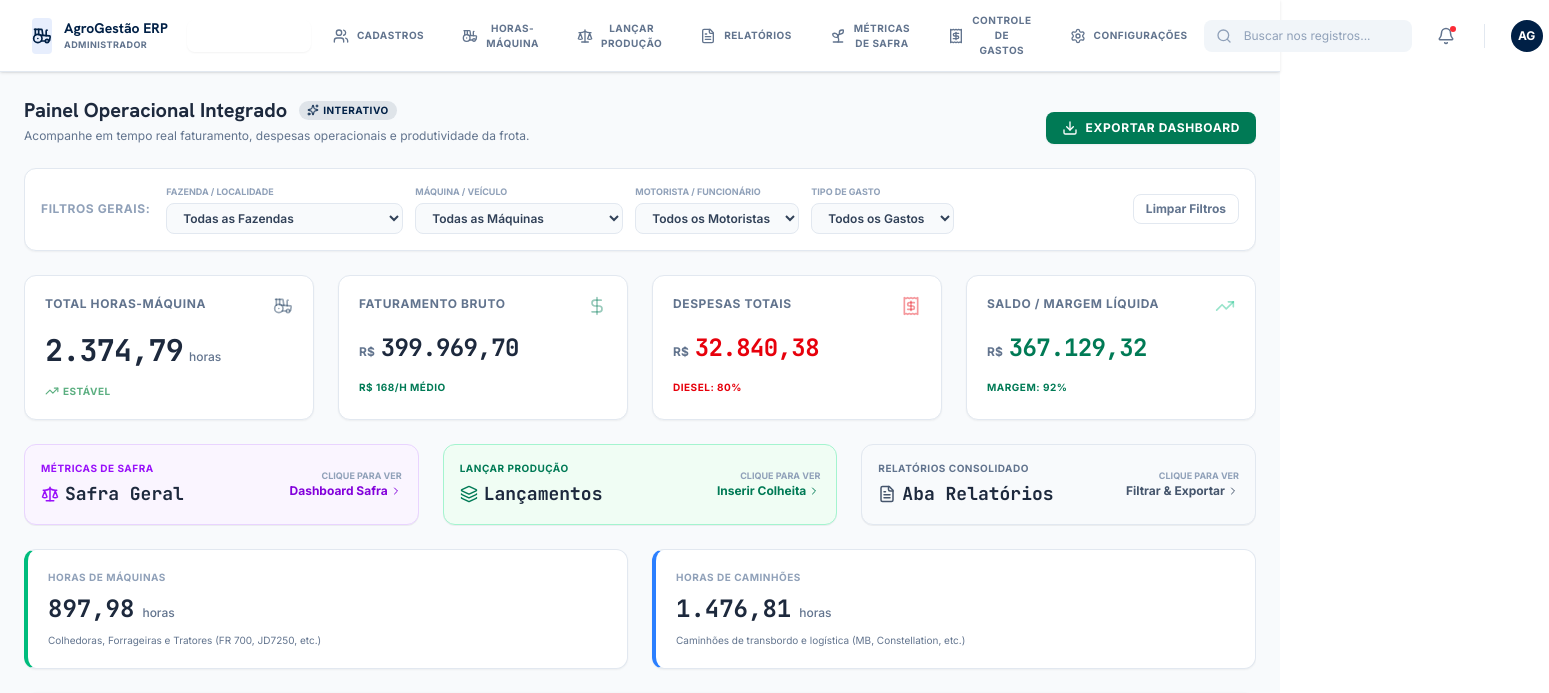
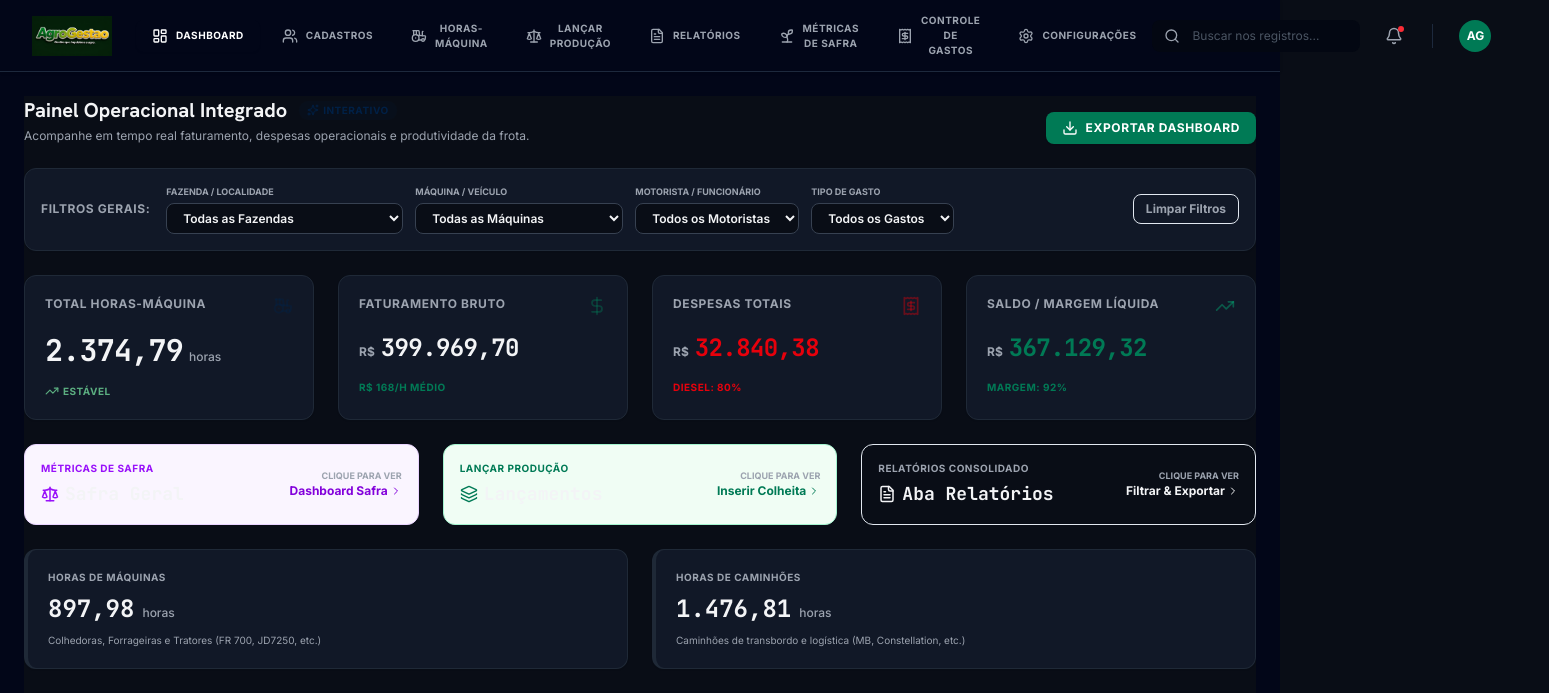
Before and after one commit to scariotagrogestao-web/agrogestao, a React (Vite) app: page / in a window 1280 px wide. Shown: the top 693 px of the page, 1549 px wide, since content can reach past the window. Built offline with nearby package versions, Linux system fonts and the light colour scheme.

Commit message:
style: integracao do logotipo AgroGestao no header

```diff
--- a/preview.html
+++ b/preview.html
@@ -10,14 +10,14 @@
 <style>
 *,*::before,*::after{box-sizing:border-box;margin:0;padding:0}
 :root{
-  --navy:#002046;--navy-light:#0a3060;--navy-dark:#001530;
-  --primary:#047857;--primary-light:#059669;--primary-dark:#064e3b;
-  --accent:#10b981;--accent-light:#34d399;--accent-dark:#047857;
+  --navy:#090d16;--navy-light:#0e1626;--navy-dark:#05080f;
+  --primary:#0d9488;--primary-light:#14b8a6;--primary-dark:#0f766e;
+  --accent:#2dd4bf;--accent-light:#5eead4;--accent-dark:#0f766e;
   --warn:#f59e0b;--danger:#ef4444;--info:#3b82f6;
-  --bg:#f8fafc;--card:#fff;--border:#e2e8f0;
-  --text:#1e293b;--text-muted:#64748b;--text-light:#94a3b8;
-  --shadow:0 1px 3px rgba(0,0,0,.05),0 1px 2px rgba(0,0,0,.02);
-  --shadow-md:0 4px 6px -1px rgba(0,0,0,.08),0 2px 4px -2px rgba(0,0,0,.04);
+  --bg:#090d16;--card:#111827;--border:#1f2937;
+  --text:#f3f4f6;--text-muted:#9ca3af;--text-light:#4b5563;
+  --shadow:0 4px 6px -1px rgba(0,0,0,0.2),0 2px 4px -2px rgba(0,0,0,0.1);
+  --shadow-md:0 10px 15px -3px rgba(0,0,0,0.3),0 4px 6px -2px rgba(0,0,0,0.15);
   --radius:12px;--radius-sm:8px;
 }
 html{font-size:13px;scroll-behavior:smooth}
@@ -136,8 +136,7 @@ input[type=number] {
 
 <nav class="top-nav">
   <div class="top-nav-brand">
-    <h1><span>🚜</span> AgroGestão ERP</h1>
-    <small>Painel de Controle Integrado Standalone</small>
+    <img src="AgroGestao_logotipo.png" alt="AgroGestão Logo" style="height:36px; width:auto; object-fit:contain;">
   </div>
 
   <div class="top-nav-menu">
@@ -224,16 +223,16 @@ function genId(prefix=''){return prefix+Date.now().toString(36)+Math.random().to
 function todayISO(){return new Date().toISOString().split('T')[0]}
 
 function getEntityColor(name) {
-  if (!name || name === '—' || name === '-') return 'background:#f8fafc; color:#334155; border:1px solid #e2e8f0;';
+  if (!name || name === '—' || name === '-') return 'background:rgba(255,255,255,0.05); color:#94a3b8; border:1px solid rgba(255,255,255,0.1);';
   const colors = [
-    'background:#ecfdf5; color:#047857; border:1px solid #d1fae5;',
-    'background:#eff6ff; color:#1d4ed8; border:1px solid #dbeafe;',
-    'background:#faf5ff; color:#7e22ce; border:1px solid #f3e8ff;',
-    'background:#fffbeb; color:#b45309; border:1px solid #fef3c7;',
-    'background:#fff1f2; color:#be123c; border:1px solid #ffe4e6;',
-    'background:#ecfeff; color:#0e7490; border:1px solid #ccfbf1;',
-    'background:#e0e7ff; color:#4338ca; border:1px solid #e0e7ff;',
-    'background:#fff7ed; color:#c2410c; border:1px solid #ffedd5;'
+    'background:rgba(20,184,166,0.12); color:#2dd4bf; border:1px solid rgba(20,184,166,0.25);',
+    'background:rgba(59,130,246,0.12); color:#60a5fa; border:1px solid rgba(59,130,246,0.25);',
+    'background:rgba(168,85,247,0.12); color:#c084fc; border:1px solid rgba(168,85,247,0.25);',
+    'background:rgba(245,158,11,0.12); color:#fbbf24; border:1px solid rgba(245,158,11,0.25);',
+    'background:rgba(244,63,94,0.12); color:#fb7185; border:1px solid rgba(244,63,94,0.25);',
+    'background:rgba(6,182,212,0.12); color:#22d3ee; border:1px solid rgba(6,182,212,0.25);',
+    'background:rgba(99,102,241,0.12); color:#818cf8; border:1px solid rgba(99,102,241,0.25);',
+    'background:rgba(249,115,22,0.12); color:#ff9d3f; border:1px solid rgba(249,115,22,0.25);'
   ];
   let hash = 0;
   for (let i = 0; i < name.length; i++) {
@@ -1234,7 +1233,7 @@ function renderProduction() {
                   <tr style="background:${bg}; border-bottom:1px solid #cbd5e1">
                     <td style="font-family:monospace;font-weight:600">${p.date.split('-').reverse().join('/')}</td>
                     <td style="color:var(--text-muted)">${p.semana}</td>
-                    <td style="font-weight:700;color:var(--primary-dark)">${areaName(p.areaId)}</td>
+                    <td><span class="badge" style="${getEntityColor(areaName(p.areaId))}">${areaName(p.areaId)}</span></td>
                     <td><span class="badge" style="${getEntityColor(maquinaName(p.maquinaId))}">${maquinaName(p.maquinaId)}</span></td>
                     <td><span class="badge" style="${getEntityColor(motoristaName(p.motoristaId))}">${motoristaName(p.motoristaId)}</span></td>
                     <td style="text-align:right;font-family:monospace">${fmtNum(p.hectares)} ha</td>
@@ -1428,7 +1427,7 @@ function renderPayments() {
                 <tr style="background:${bg}; border-bottom:1px solid #cbd5e1">
                   <td style="color:var(--text-muted);font-weight:600">${p.semana}</td>
                   <td style="font-family:monospace">${p.date.split('-').reverse().join('/')}</td>
-                  <td style="font-weight:700;color:var(--primary-dark)">${areaName(p.areaId)}</td>
+                  <td><span class="badge" style="${getEntityColor(areaName(p.areaId))}">${areaName(p.areaId)}</span></td>
                   <td><span class="badge" style="${getEntityColor(maquinaName(p.maquinaId))}">${maquinaName(p.maquinaId)}</span></td>
                   <td><span class="badge" style="${getEntityColor(motoristaName(p.motoristaId))}">${motoristaName(p.motoristaId)}</span></td>
                   <td style="text-align:right;font-family:monospace">${fmtNum(p.hectares)} ha</td>
--- a/preview_template.html
+++ b/preview_template.html
@@ -10,14 +10,14 @@
 <style>
 *,*::before,*::after{box-sizing:border-box;margin:0;padding:0}
 :root{
-  --navy:#002046;--navy-light:#0a3060;--navy-dark:#001530;
-  --primary:#047857;--primary-light:#059669;--primary-dark:#064e3b;
-  --accent:#10b981;--accent-light:#34d399;--accent-dark:#047857;
+  --navy:#090d16;--navy-light:#0e1626;--navy-dark:#05080f;
+  --primary:#0d9488;--primary-light:#14b8a6;--primary-dark:#0f766e;
+  --accent:#2dd4bf;--accent-light:#5eead4;--accent-dark:#0f766e;
   --warn:#f59e0b;--danger:#ef4444;--info:#3b82f6;
-  --bg:#f8fafc;--card:#fff;--border:#e2e8f0;
-  --text:#1e293b;--text-muted:#64748b;--text-light:#94a3b8;
-  --shadow:0 1px 3px rgba(0,0,0,.05),0 1px 2px rgba(0,0,0,.02);
-  --shadow-md:0 4px 6px -1px rgba(0,0,0,.08),0 2px 4px -2px rgba(0,0,0,.04);
+  --bg:#090d16;--card:#111827;--border:#1f2937;
+  --text:#f3f4f6;--text-muted:#9ca3af;--text-light:#4b5563;
+  --shadow:0 4px 6px -1px rgba(0,0,0,0.2),0 2px 4px -2px rgba(0,0,0,0.1);
+  --shadow-md:0 10px 15px -3px rgba(0,0,0,0.3),0 4px 6px -2px rgba(0,0,0,0.15);
   --radius:12px;--radius-sm:8px;
 }
 html{font-size:13px;scroll-behavior:smooth}
@@ -136,8 +136,7 @@ input[type=number] {
 
 <nav class="top-nav">
   <div class="top-nav-brand">
-    <h1><span>🚜</span> AgroGestão ERP</h1>
-    <small>Painel de Controle Integrado Standalone</small>
+    <img src="AgroGestao_logotipo.png" alt="AgroGestão Logo" style="height:36px; width:auto; object-fit:contain;">
   </div>
 
   <div class="top-nav-menu">
@@ -224,16 +223,16 @@ function genId(prefix=''){return prefix+Date.now().toString(36)+Math.random().to
 function todayISO(){return new Date().toISOString().split('T')[0]}
 
 function getEntityColor(name) {
-  if (!name || name === '—' || name === '-') return 'background:#f8fafc; color:#334155; border:1px solid #e2e8f0;';
+  if (!name || name === '—' || name === '-') return 'background:rgba(255,255,255,0.05); color:#94a3b8; border:1px solid rgba(255,255,255,0.1);';
   const colors = [
-    'background:#ecfdf5; color:#047857; border:1px solid #d1fae5;',
-    'background:#eff6ff; color:#1d4ed8; border:1px solid #dbeafe;',
-    'background:#faf5ff; color:#7e22ce; border:1px solid #f3e8ff;',
-    'background:#fffbeb; color:#b45309; border:1px solid #fef3c7;',
-    'background:#fff1f2; color:#be123c; border:1px solid #ffe4e6;',
-    'background:#ecfeff; color:#0e7490; border:1px solid #ccfbf1;',
-    'background:#e0e7ff; color:#4338ca; border:1px solid #e0e7ff;',
-    'background:#fff7ed; color:#c2410c; border:1px solid #ffedd5;'
+    'background:rgba(20,184,166,0.12); color:#2dd4bf; border:1px solid rgba(20,184,166,0.25);',
+    'background:rgba(59,130,246,0.12); color:#60a5fa; border:1px solid rgba(59,130,246,0.25);',
+    'background:rgba(168,85,247,0.12); color:#c084fc; border:1px solid rgba(168,85,247,0.25);',
+    'background:rgba(245,158,11,0.12); color:#fbbf24; border:1px solid rgba(245,158,11,0.25);',
+    'background:rgba(244,63,94,0.12); color:#fb7185; border:1px solid rgba(244,63,94,0.25);',
+    'background:rgba(6,182,212,0.12); color:#22d3ee; border:1px solid rgba(6,182,212,0.25);',
+    'background:rgba(99,102,241,0.12); color:#818cf8; border:1px solid rgba(99,102,241,0.25);',
+    'background:rgba(249,115,22,0.12); color:#ff9d3f; border:1px solid rgba(249,115,22,0.25);'
   ];
   let hash = 0;
   for (let i = 0; i < name.length; i++) {
@@ -1234,7 +1233,7 @@ function renderProduction() {
                   <tr style="background:${bg}; border-bottom:1px solid #cbd5e1">
                     <td style="font-family:monospace;font-weight:600">${p.date.split('-').reverse().join('/')}</td>
                     <td style="color:var(--text-muted)">${p.semana}</td>
-                    <td style="font-weight:700;color:var(--primary-dark)">${areaName(p.areaId)}</td>
+                    <td><span class="badge" style="${getEntityColor(areaName(p.areaId))}">${areaName(p.areaId)}</span></td>
                     <td><span class="badge" style="${getEntityColor(maquinaName(p.maquinaId))}">${maquinaName(p.maquinaId)}</span></td>
                     <td><span class="badge" style="${getEntityColor(motoristaName(p.motoristaId))}">${motoristaName(p.motoristaId)}</span></td>
                     <td style="text-align:right;font-family:monospace">${fmtNum(p.hectares)} ha</td>
@@ -1428,7 +1427,7 @@ function renderPayments() {
                 <tr style="background:${bg}; border-bottom:1px solid #cbd5e1">
                   <td style="color:var(--text-muted);font-weight:600">${p.semana}</td>
                   <td style="font-family:monospace">${p.date.split('-').reverse().join('/')}</td>
-                  <td style="font-weight:700;color:var(--primary-dark)">${areaName(p.areaId)}</td>
+                  <td><span class="badge" style="${getEntityColor(areaName(p.areaId))}">${areaName(p.areaId)}</span></td>
                   <td><span class="badge" style="${getEntityColor(maquinaName(p.maquinaId))}">${maquinaName(p.maquinaId)}</span></td>
                   <td><span class="badge" style="${getEntityColor(motoristaName(p.motoristaId))}">${motoristaName(p.motoristaId)}</span></td>
                   <td style="text-align:right;font-family:monospace">${fmtNum(p.hectares)} ha</td>
--- a/src/App.tsx
+++ b/src/App.tsx
@@ -545,7 +545,7 @@ export default function App() {
   };
 
   return (
-    <div className="min-h-screen bg-slate-50 flex flex-col font-sans antialiased text-slate-800">
+    <div className="min-h-screen bg-slate-950 flex flex-col font-sans antialiased text-slate-100">
       <Header
         searchQuery={globalSearch}
         onSearchChange={setGlobalSearch}
--- a/src/components/Header.tsx
+++ b/src/components/Header.tsx
@@ -1,4 +1,5 @@
 import { Search, Bell, HelpCircle, LayoutDashboard, Users, Tractor, Receipt, Settings, Scale, FileText, Sprout } from 'lucide-react';
+import logoImg from '../AgroGestao_logotipo.png';
 
 interface HeaderProps {
   searchQuery: string;
@@ -27,16 +28,14 @@ export default function Header({
   placeholder = "Buscar registros..."
 }: HeaderProps) {
   return (
-    <header className="h-[72px] bg-white border-b border-slate-200 flex justify-between items-center px-8 w-full sticky top-0 z-40 shadow-sm shrink-0">
+    <header className="h-[72px] bg-slate-950 border-b border-slate-800 flex justify-between items-center px-8 w-full sticky top-0 z-40 shadow-sm shrink-0">
       {/* Brand Logo / Identity */}
-      <div className="flex items-center gap-3">
-        <div className="w-9 h-9 rounded bg-[#aec7f7]/30 flex items-center justify-center">
-          <Tractor className="text-[#002046] w-5 h-5" />
-        </div>
-        <div className="mr-6 shrink-0">
-          <h1 className="font-display text-sm font-black text-[#002046] leading-tight">AgroGestão ERP</h1>
-          <p className="text-[9px] text-slate-500 font-bold uppercase tracking-wider">Administrador</p>
-        </div>
+      <div className="flex items-center mr-6 shrink-0 select-none">
+        <img
+          src={logoImg}
+          alt="AgroGestão Logo"
+          className="h-10 w-auto object-contain brightness-100 dark:brightness-110"
+        />
       </div>
 
       {/* Center Horizontal Menu Navigation Tabs */}
@@ -50,8 +49,8 @@ export default function Header({
               onClick={() => onNavigate(item.id)}
               className={`px-4 py-2 flex items-center gap-2 rounded-lg font-sans text-[10px] tracking-wider uppercase font-bold transition-all duration-200 cursor-pointer border-none bg-transparent ${
                 isActive
-                  ? 'bg-[#002046] text-white shadow-xs'
-                  : 'text-slate-500 hover:text-slate-900 hover:bg-slate-100'
+                  ? 'bg-emerald-700 text-white shadow-xs'
+                  : 'text-slate-400 hover:text-slate-100 hover:bg-slate-900'
               }`}
             >
               <Icon className="w-4 h-4 shrink-0" />
@@ -64,33 +63,33 @@ export default function Header({
       {/* Right User Actions & Search */}
       <div className="flex items-center gap-4">
         {/* Search */}
-        <div className="relative focus-within:ring-2 focus-within:ring-[#002046]/20 rounded-lg transition-all duration-200">
+        <div className="relative focus-within:ring-2 focus-within:ring-emerald-700/20 rounded-lg transition-all duration-200">
           <Search className="absolute left-3 top-1/2 -translate-y-1/2 text-slate-400 w-4 h-4" />
           <input
             type="text"
             value={searchQuery}
             onChange={(e) => onSearchChange(e.target.value)}
             placeholder={placeholder}
-            className="pl-10 pr-4 py-2 bg-slate-100 border-none rounded-lg text-xs font-sans w-52 focus:outline-none placeholder:text-slate-400 text-slate-800"
+            className="pl-10 pr-4 py-2 bg-slate-900 border-none rounded-lg text-xs font-sans w-52 focus:outline-none placeholder:text-slate-500 text-slate-100"
           />
         </div>
 
         {/* Action icons */}
         <button
           onClick={() => alert('Não há novas notificações.')}
-          className="w-9 h-9 rounded-full flex items-center justify-center text-slate-500 hover:bg-slate-100 transition-colors relative border-none bg-transparent"
+          className="w-9 h-9 rounded-full flex items-center justify-center text-slate-400 hover:bg-slate-900 transition-colors relative border-none bg-transparent"
         >
           <Bell className="w-4.5 h-4.5" />
           <span className="absolute top-2 right-2 w-1.5 h-1.5 rounded-full bg-red-500"></span>
         </button>
 
-        <div className="h-6 w-[1px] bg-slate-200 mx-1"></div>
+        <div className="h-6 w-[1px] bg-slate-800 mx-1"></div>
 
         <button
           onClick={() => alert('Perfil: agromec.contato@gmail.com')}
-          className="flex items-center gap-2 hover:bg-slate-50 p-1.5 rounded-full transition-colors cursor-pointer border-none bg-transparent"
+          className="flex items-center gap-2 hover:bg-slate-900 p-1.5 rounded-full transition-colors cursor-pointer border-none bg-transparent"
         >
-          <div className="w-8 h-8 rounded-full bg-[#002046] flex items-center justify-center text-white font-bold text-xs">
+          <div className="w-8 h-8 rounded-full bg-emerald-700 flex items-center justify-center text-white font-bold text-xs">
             AG
           </div>
         </button>
--- a/src/components/PagamentoReportView.tsx
+++ b/src/components/PagamentoReportView.tsx
@@ -284,7 +284,11 @@ export default function PagamentoReportView({
                     <td className="py-3 px-4 text-center font-mono text-slate-500">
                       {p.date.split('-').reverse().join('/')}
                     </td>
-                    <td className="py-3 px-4 text-[#0c4a23] font-bold">{getAreaName(p.areaId)}</td>
+                    <td className="py-3 px-4">
+                      <span className={`inline-flex items-center px-2 py-0.5 rounded text-[10px] font-bold uppercase tracking-wider ${getEntityColor(getAreaName(p.areaId)).bg} ${getEntityColor(getAreaName(p.areaId)).text} border ${getEntityColor(getAreaName(p.areaId)).border} shadow-3xs`}>
+                        {getAreaName(p.areaId)}
+                      </span>
+                    </td>
                     <td className="py-3 px-4">
                       <span className={`inline-flex items-center px-2 py-0.5 rounded text-[10px] font-bold uppercase tracking-wider ${getEntityColor(getMaquinaName(p.maquinaId)).bg} ${getEntityColor(getMaquinaName(p.maquinaId)).text} border ${getEntityColor(getMaquinaName(p.maquinaId)).border} shadow-3xs`}>
                         {getMaquinaName(p.maquinaId)}
--- a/src/components/ProducaoEntryView.tsx
+++ b/src/components/ProducaoEntryView.tsx
@@ -264,7 +264,11 @@ export default function ProducaoEntryView({
                         {prod.date.split('-').reverse().join('/')}
                       </td>
                       <td className="py-3 px-4 font-semibold text-slate-500">{prod.semana}</td>
-                      <td className="py-3 px-4 text-[#0c4a23] font-bold">{getAreaName(prod.areaId)}</td>
+                      <td className="py-3 px-4">
+                        <span className={`inline-flex items-center px-2 py-0.5 rounded text-[10px] font-bold uppercase tracking-wider ${getEntityColor(getAreaName(prod.areaId)).bg} ${getEntityColor(getAreaName(prod.areaId)).text} border ${getEntityColor(getAreaName(prod.areaId)).border} shadow-3xs`}>
+                          {getAreaName(prod.areaId)}
+                        </span>
+                      </td>
                       <td className="py-3 px-4">
                         <span className={`inline-flex items-center px-2 py-0.5 rounded text-[10px] font-bold uppercase tracking-wider ${getEntityColor(getMaquinaName(prod.maquinaId)).bg} ${getEntityColor(getMaquinaName(prod.maquinaId)).text} border ${getEntityColor(getMaquinaName(prod.maquinaId)).border} shadow-3xs`}>
                           {getMaquinaName(prod.maquinaId)}
--- a/src/index.css
+++ b/src/index.css
@@ -6,3 +6,60 @@
   --font-mono: "JetBrains Mono", ui-monospace, SFMono-Regular, monospace;
   --font-display: "Hanken Grotesk", sans-serif;
 }
+
+
+body {
+  background-color: #090d16;
+  color: #cbd5e1;
+}
+
+/* Global Dark Mode Overrides for Containers and Cards */
+.bg-white, .card, div[class*="bg-white"] {
+  background-color: #111827 !important;
+  border-color: #1f2937 !important;
+  color: #f3f4f6 !important;
+}
+
+.bg-slate-50, .bg-slate-100 {
+  background-color: #090d16 !important;
+  color: #cbd5e1 !important;
+}
+
+/* Form Inputs and Selects */
+input, select {
+  background-color: #030712 !important;
+  border-color: #374151 !important;
+  color: #f3f4f6 !important;
+}
+input::placeholder {
+  color: #4b5563 !important;
+}
+
+/* Tables and Headers */
+table {
+  background-color: #111827 !important;
+}
+th {
+  background-color: #0b0f19 !important;
+  color: #9ca3af !important;
+  border-color: #1f2937 !important;
+}
+td {
+  border-color: #1f2937 !important;
+}
+
+/* Alternating rows (Zebra striping) in dark mode */
+tbody tr:nth-child(even), tr[style*="background:#fdf9f0"], tr[style*="background:#fcfaf2"] {
+  background-color: #161e2e !important;
+}
+tbody tr:nth-child(odd) {
+  background-color: #111827 !important;
+}
+
+/* Text Overrides */
+.text-slate-800, .text-slate-700, .text-slate-600, .text-slate-900 {
+  color: #f3f4f6 !important;
+}
+.text-slate-500, .text-slate-400 {
+  color: #9ca3af !important;
+}
--- a/src/utils/agroHelpers.ts
+++ b/src/utils/agroHelpers.ts
@@ -257,21 +257,21 @@ export const initialProducoes: Producao[] = [];
 
 export const getEntityColor = (name: string) => {
   if (!name || name === '—' || name === '-') return {
-    bg: 'bg-slate-50',
-    text: 'text-slate-700',
-    border: 'border-slate-100',
-    style: 'background:#f8fafc; color:#334155; border:1px solid #e2e8f0;'
+    bg: 'bg-slate-500/5',
+    text: 'text-slate-400',
+    border: 'border-slate-500/10',
+    style: 'background:rgba(255,255,255,0.05); color:#94a3b8; border:1px solid rgba(255,255,255,0.1);'
   };
 
   const colors = [
-    { bg: 'bg-emerald-50', text: 'text-emerald-700', border: 'border-emerald-100', style: 'background:#ecfdf5; color:#047857; border:1px solid #d1fae5;' },
-    { bg: 'bg-blue-50', text: 'text-blue-700', border: 'border-blue-100', style: 'background:#eff6ff; color:#1d4ed8; border:1px solid #dbeafe;' },
-    { bg: 'bg-purple-50', text: 'text-purple-700', border: 'border-purple-100', style: 'background:#faf5ff; color:#7e22ce; border:1px solid #f3e8ff;' },
-    { bg: 'bg-amber-50', text: 'text-amber-700', border: 'border-amber-100', style: 'background:#fffbeb; color:#b45309; border:1px solid #fef3c7;' },
-    { bg: 'bg-rose-50', text: 'text-rose-700', border: 'border-rose-100', style: 'background:#fff1f2; color:#be123c; border:1px solid #ffe4e6;' },
-    { bg: 'bg-cyan-50', text: 'text-cyan-700', border: 'border-cyan-100', style: 'background:#ecfeff; color:#0e7490; border:1px solid #ccfbf1;' },
-    { bg: 'bg-indigo-50', text: 'text-indigo-700', border: 'border-indigo-100', style: 'background:#e0e7ff; color:#4338ca; border:1px solid #e0e7ff;' },
-    { bg: 'bg-orange-50', text: 'text-orange-700', border: 'border-orange-100', style: 'background:#fff7ed; color:#c2410c; border:1px solid #ffedd5;' }
+    { bg: 'bg-emerald-500/12', text: 'text-emerald-400', border: 'border-emerald-500/20', style: 'background:rgba(20,184,166,0.12); color:#2dd4bf; border:1px solid rgba(20,184,166,0.25);' },
+    { bg: 'bg-blue-500/12', text: 'text-blue-400', border: 'border-blue-500/20', style: 'background:rgba(59,130,246,0.12); color:#60a5fa; border:1px solid rgba(59,130,246,0.25);' },
+    { bg: 'bg-purple-500/12', text: 'text-purple-400', border: 'border-purple-500/20', style: 'background:rgba(168,85,247,0.12); color:#c084fc; border:1px solid rgba(168,85,247,0.25);' },
+    { bg: 'bg-amber-500/12', text: 'text-amber-400', border: 'border-amber-500/20', style: 'background:rgba(245,158,11,0.12); color:#fbbf24; border:1px solid rgba(245,158,11,0.25);' },
+    { bg: 'bg-rose-500/12', text: 'text-rose-400', border: 'border-rose-500/20', style: 'background:rgba(244,63,94,0.12); color:#fb7185; border:1px solid rgba(244,63,94,0.25);' },
+    { bg: 'bg-cyan-500/12', text: 'text-cyan-400', border: 'border-cyan-500/20', style: 'background:rgba(6,182,212,0.12); color:#22d3ee; border:1px solid rgba(6,182,212,0.25);' },
+    { bg: 'bg-indigo-500/12', text: 'text-indigo-400', border: 'border-indigo-500/20', style: 'background:rgba(99,102,241,0.12); color:#818cf8; border:1px solid rgba(99,102,241,0.25);' },
+    { bg: 'bg-orange-500/12', text: 'text-orange-400', border: 'border-orange-500/20', style: 'background:rgba(249,115,22,0.12); color:#ff9d3f; border:1px solid rgba(249,115,22,0.25);' }
   ];
 
   let hash = 0;
```
Also changed, not shown: AgroGestao_logotipo.png (added), src/AgroGestao_logotipo.png (added).
